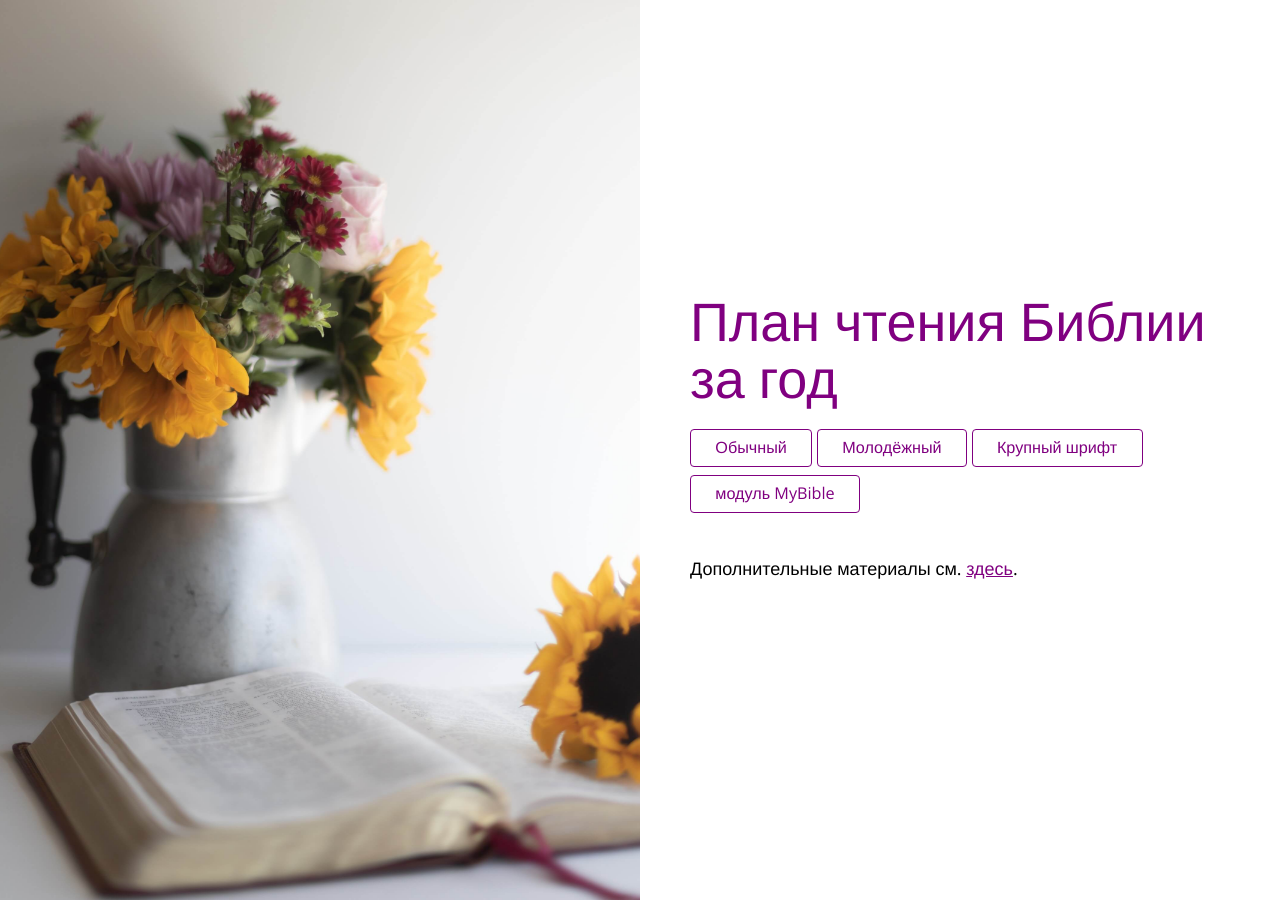
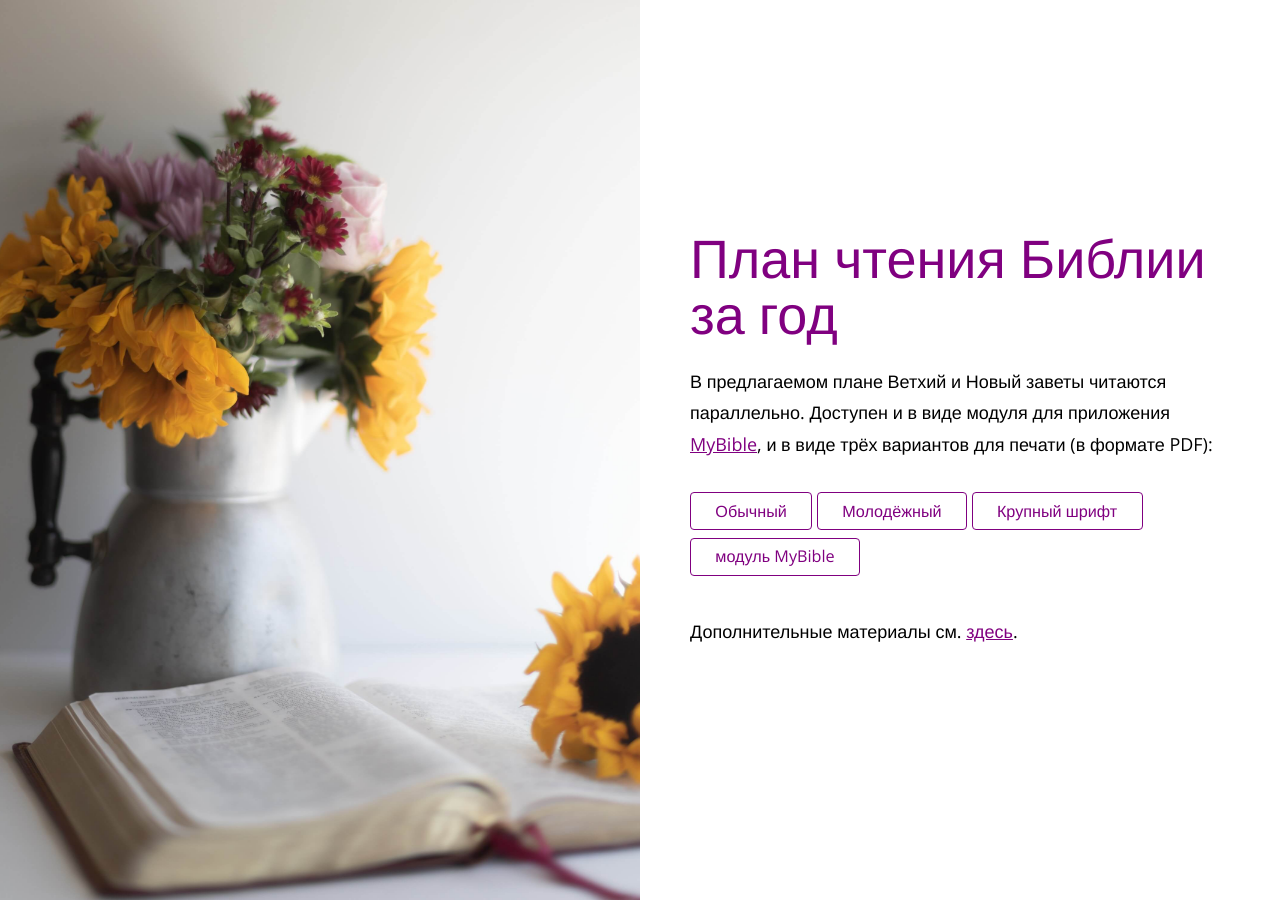
Before and after one commit to novchurch/plan21, a Jekyll site: the page built from index.md, in a window 1280 px wide. Built offline with Jekyll 4.4.1, drawn with Linux system fonts in a browser that asks for light colours.

Commit message:
Update index.md

```diff
--- a/index.md
+++ b/index.md
@@ -2,14 +2,12 @@
 layout: half
 title: План чтения Библии за год
 ---
-  {% if site.title %}
-  <h1 class="pageTitle">{{ site.title }}</h1>
-  {% endif %}
-
-  {% if site.content %}
-  <p class="pageContent">{{ site.content }}</p>
-  {% endif %}
-
-  {% include social.html %}
-
-  <p>Дополнительные материалы см. <a href="https://github.com/novchurch/plan" title="Хранилище исходных кодов сайта">здесь</a>.</p>
+{% if site.title %}
+<h1 class="pageTitle">{{ site.title }}</h1>
+{% endif %}
+{% if site.content %}
+<p class="pageContent">{{ site.content }}</p>
+{% endif %}
+<p class="pageContent">В предлагаемом плане Ветхий и Новый заветы читаются параллельно. Доступен и в виде модуля для приложения <a href="https://mybible.zone" title="сайт приложения MyBible">MyBible</a>, и в виде трёх вариантов для печати (в формате PDF):</p>
+{% include social.html %}
+<p class="pageContent">Дополнительные материалы см. <a href="https://github.com/novchurch/plan" title="Хранилище исходных кодов сайта">здесь</a>.</p>
```
